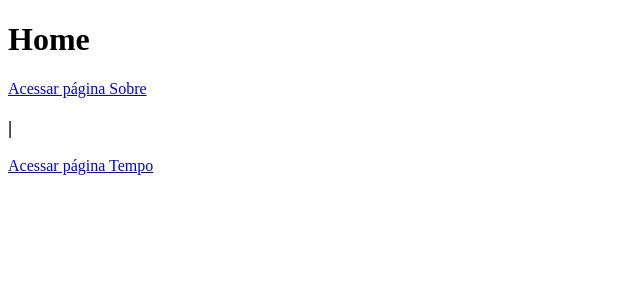
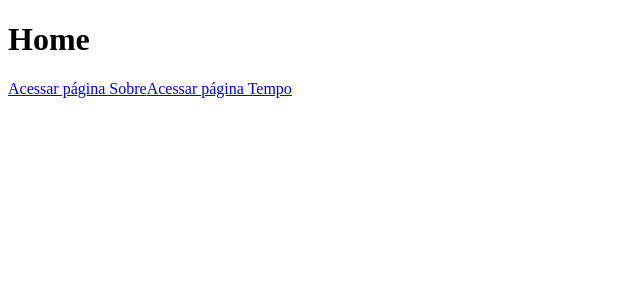
Before and after one commit to jean-valentin/ideia-unica, a Next.js app: page / in a window 1280 px wide. Shown: the top 300 px of the page, without its empty margins (0-640 px from the left). Built offline with nearby package versions, Linux system fonts and the light colour scheme.

Commit message:
remove | do index.js

```diff
--- a/pages/index.js
+++ b/pages/index.js
@@ -7,7 +7,6 @@ function Home() {
         <Link href="/sobre">
             <a>Acessar página Sobre</a>
         </Link>
-        <h3> | </h3>
         <Link href="/tempo">
             <a>Acessar página Tempo</a>
         </Link>
```
